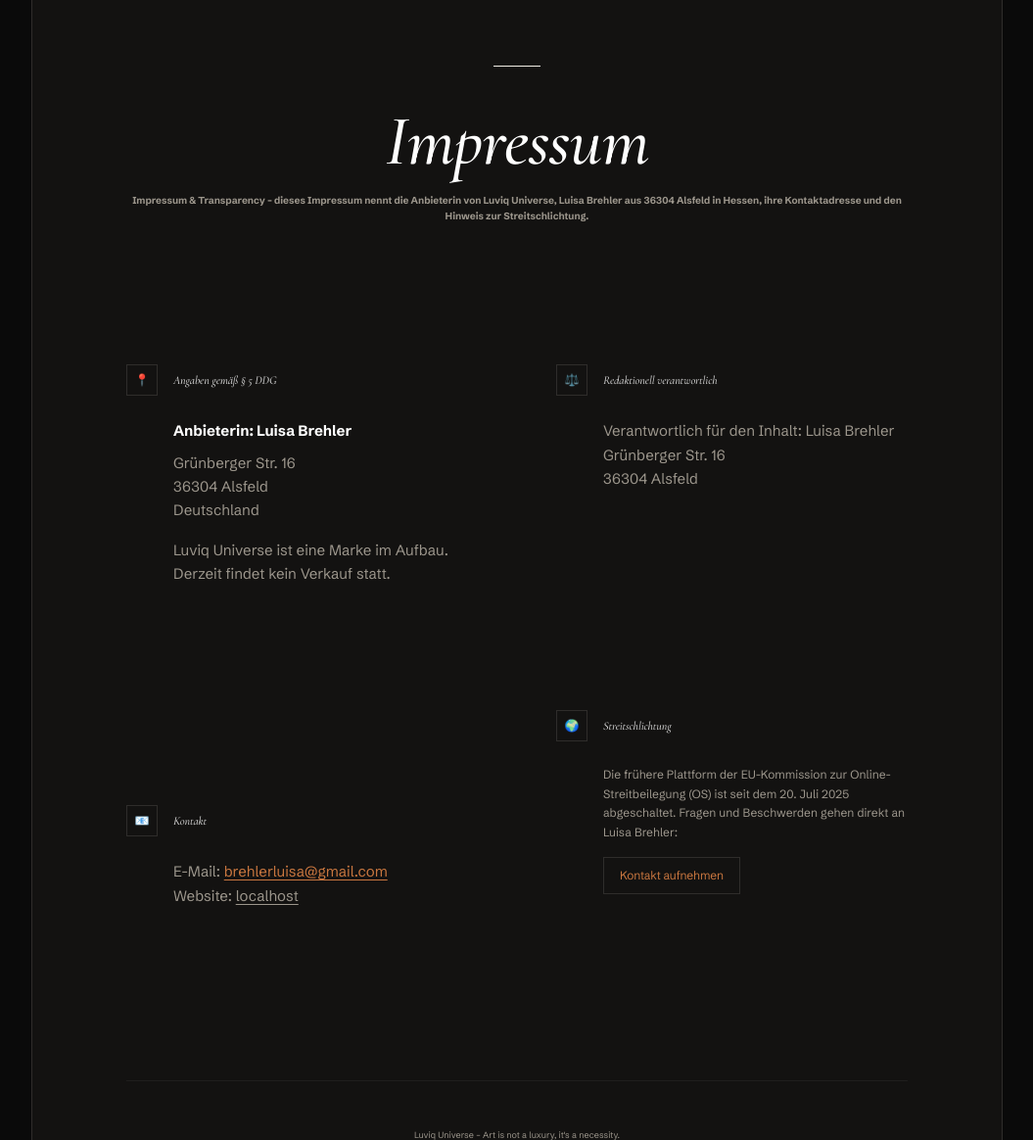
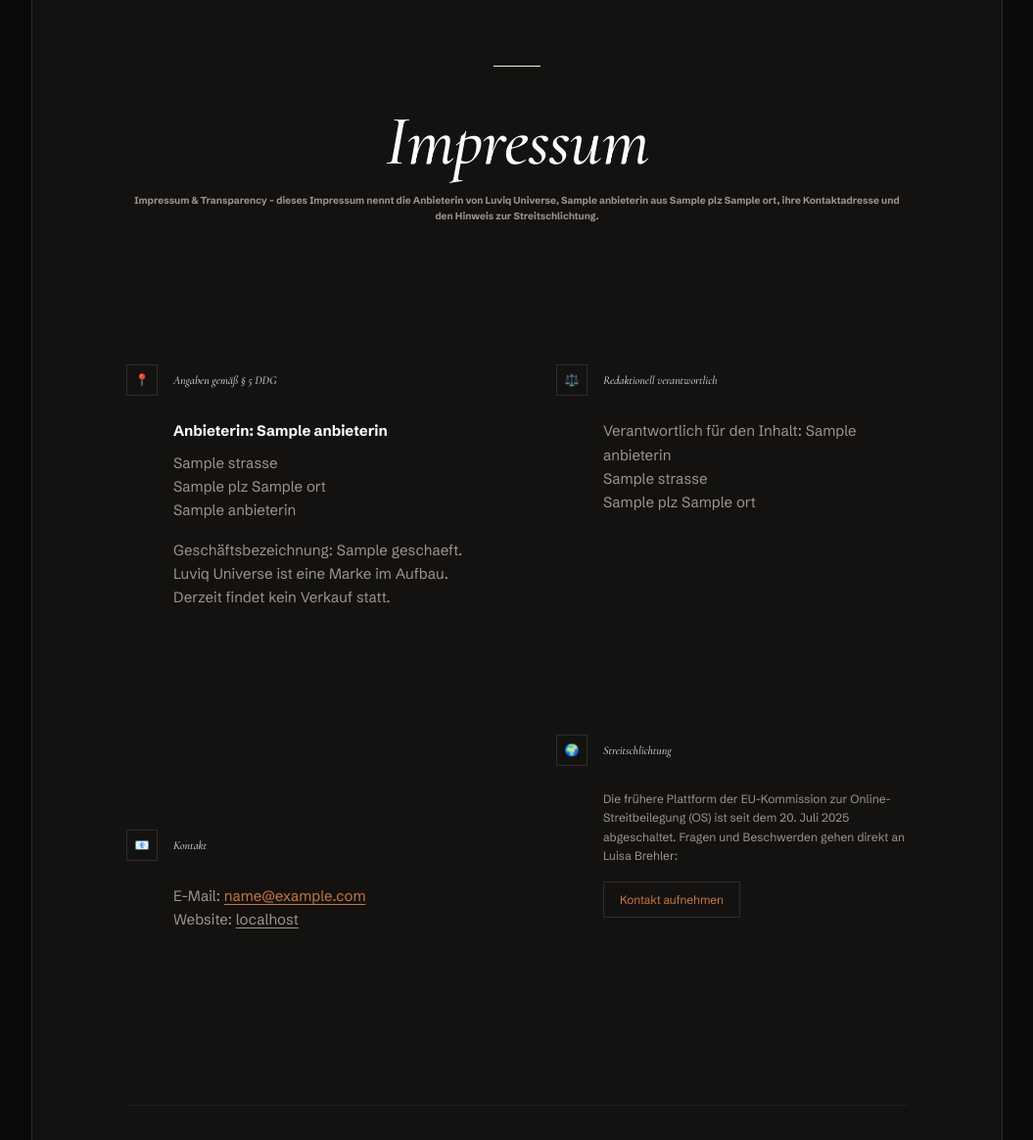
Before and after one commit to BastianScherzinger/Webseitemitstripe, a Django app: template shop1/templates/shop1/legal/impressum.html in a window 1280 px wide. Shown: the part 271-1435 px from the top of the page at 98% size, without its empty margins (112-1167 px from the left). Run offline with Django 3.2, Linux system fonts and the light colour scheme; the template is opened without the code that fills it: most values are stand-ins (such as "Sample title", 1, 10 or a date in 2020).

Commit message:
Recht: Anbieterin aus der Gewerbeanmeldung (Lübeck) an einer Stelle
Die Gewerbeanmeldung vom 22.10.2026 (Ordnungsamt Hansestadt Lübeck,
Beginn 01.11.2026, Geschäftsbezeichnung „Luviq“) nennt als Wohnung und
Betriebsstätte Mühlenkamp 5, 23569 Lübeck. Impressum, Datenschutz, AGB-Kopf,
Kontakt, Schema-Adresse, llms.txt und die Mailfußzeile nannten noch die
Alsfelder Anschrift. Neu: luviq_daten.ANBIETERIN und HERKUNFT, Kontext-
prozessor „anbieterin“; alle Stellen lesen nur noch von dort.

- Impressum: Lübecker Anschrift, Geschäftsbezeichnung Luviq, ohne Verkauf
  weiter „Derzeit findet kein Verkauf statt“; keine Telefonnummer (Luisas
  Entscheidung, keine Pflicht).
- Schema: keine Koordinaten mehr (Wohnung, kein Laden; die Alsfelder
  stimmten nicht mehr), Alsfeld als foundingLocation.
- Tests auf die neue Anschrift; „Lübeck“ zählt als Ort im Titel.

Rechtstexte bleiben zur Freigabe bei Luisa (Agenturregel 3).

Co-Authored-By: Claude Opus 5.5 <noreply@anthropic.com>

```diff
--- a/mainweb/settings.py
+++ b/mainweb/settings.py
@@ -195,6 +195,7 @@ TEMPLATES = [
                 'shop1.context_processors.feed_beworben',
                 'shop1.verkauf.verkauf_kontext',
                 'shop1.context_processors.luviq',
+                'shop1.context_processors.anbieterin',
             ],
         },
     },
--- a/shop1/mails.py
+++ b/shop1/mails.py
@@ -31,6 +31,7 @@ from django.urls import NoReverseMatch, reverse
 from django.utils import timezone
 from django.utils.html import escape
 
+from .luviq_daten import ANBIETERIN
 from .utils import send_brevo_email
 
 _log = logging.getLogger('shop1')
@@ -41,7 +42,8 @@ BETREIBER_VORGABE = 'bastian.scherzinger05@gmail.com'
 KONTAKT_EMAIL = 'brehlerluisa@gmail.com'
 INSTAGRAM_NAME = 'luviq.archive'
 INSTAGRAM_URL = 'https://www.instagram.com/luviq.archive/'
-IMPRESSUM_ZEILE = 'Luisa Brehler · Grünberger Str. 16 · 36304 Alsfeld'
+#: Aus der Gewerbeanmeldung (luviq_daten.ANBIETERIN), nicht hier abtippen.
+IMPRESSUM_ZEILE = '{name} · {strasse} · {plz} {ort}'.format(**ANBIETERIN)
 
 
 def live_url():
--- a/shop1/templates/shop1/kontakt.html
+++ b/shop1/templates/shop1/kontakt.html
@@ -89,7 +89,7 @@
             <p class="lv-lead">Über das Formular gehen Fragen zu einem einzelnen Stück – Maße, Material, Zustand –, zum ersten Drop oder zur Löschung eines Kontos. Geantwortet wird per E-Mail an die Adresse, die im Formular steht, in der Regel {{ antwort }}; eine Telefonnummer gibt es nicht. {% if motivanfrage_aktiv %}Wer ein eigenes Motiv möchte, fragt es über die Motivanfrage an; von der Anfrage bis zum fertigen Stück dauert es meistens {{ dauer }}, je nach Motiv. {% endif %}Wer zuerst nachlesen möchte: Hintergrund zu Upcycling, Second Hand und Vintage steht im <a href="{% url 'wissen' %}">Wissensbereich</a>. Im Formular sind alle vier Felder Pflichtfelder und mit einem Stern (*) gekennzeichnet.</p>{% endif %}
 
             <dl class="lv-daten lv-kontaktdaten">
-                <dt>Anschrift</dt><dd>Luviq Universe – Luisa Brehler<br>Grünberger Str. 16<br>36304 Alsfeld, Hessen, DE</dd>
+                <dt>Anschrift</dt><dd>Luviq Universe – {{ anbieterin.name }}<br>{{ anbieterin.strasse }}<br>{{ anbieterin.plz }} {{ anbieterin.ort }}, {{ anbieterin.land }}</dd>
                 {# Hier stand eine Platzhalter-Telefonnummer. Es gibt keine belegte Nummer im Projekt - auch das Impressum nennt keine -, und eine zu erfinden ist ausgeschlossen. Der Verweis fuehrt auf die Anbieterangaben; sobald eine Nummer vorliegt, wird daraus wieder ein tel:-Link. #}
                 <dt>E-Mail</dt><dd><a href="mailto:brehlerluisa@gmail.com">brehlerluisa@gmail.com</a></dd>
                 <dt>Anbieter</dt><dd><a href="{% url 'impressum' %}">Anbieterangaben im Impressum</a></dd>
--- a/shop1/templates/shop1/legal/agb.html
+++ b/shop1/templates/shop1/legal/agb.html
@@ -1,6 +1,6 @@
 {% extends 'base.html' %}
-{% block title %}AGB & Widerrufsrecht – Luviq Universe, Alsfeld{% endblock %}
-{% block meta_description %}{% if verkauf_aktiv %}Allgemeine Geschäftsbedingungen von Luviq Universe aus Alsfeld: Vertragsschluss, Preise, Zahlungsarten, Lieferung und Widerrufsrecht. Vor dem Kauf nachlesen.{% else %}Luviq Universe aus Alsfeld verkauft derzeit nichts, AGB gibt es deshalb noch nicht. Den Hinweis dazu hier nachlesen.{% endif %}{% endblock %}
+{% block title %}AGB & Widerrufsrecht – Luviq Universe, Lübeck{% endblock %}
+{% block meta_description %}{% if verkauf_aktiv %}Allgemeine Geschäftsbedingungen von Luviq Universe aus Lübeck: Vertragsschluss, Preise, Zahlungsarten, Lieferung und Widerrufsrecht. Vor dem Kauf nachlesen.{% else %}Luviq Universe aus Lübeck verkauft derzeit nichts, AGB gibt es deshalb noch nicht. Den Hinweis dazu hier nachlesen.{% endif %}{% endblock %}
 {% comment %}Verkaufsschalter: ohne Verkauf gelten die AGB noch nicht - Seite bleibt erreichbar, aber noindex, nicht im Fuss verlinkt und nicht in Sitemap und llms.txt.{% endcomment %}
 {% block meta_robots %}{% if verkauf_aktiv %}index, follow{% else %}noindex, follow{% endif %}{% endblock %}
 {% block brotkrume_ld %}
@@ -31,7 +31,7 @@
                 <h1 class="text-5xl md:text-7xl font-black heading-font text-white uppercase tracking-tighter mb-4">
                     Allgemeine Geschäftsbedingungen
                 </h1>
-                <p class="text-[10px] font-black uppercase tracking-[0.5em] text-white/20">Allgemeine Geschäftsbedingungen – diese AGB von Luviq Universe, Luisa Brehler aus 36304 Alsfeld, {% if verkauf_aktiv %}regeln in fünf Paragraphen den Vertragsschluss, die Beschaffenheit der handbemalten Unikate, Preise und Zahlung sowie das Widerrufsrecht von 14 Tagen. Maßgeblich ist der Wortlaut der Paragraphen darunter.{% else %}gelten erst ab Eröffnung des Shops. Derzeit findet kein Verkauf statt, deshalb gibt es noch keine Geschäftsbedingungen.{% endif %}</p>
+                <p class="text-[10px] font-black uppercase tracking-[0.5em] text-white/20">Allgemeine Geschäftsbedingungen – diese AGB von Luviq Universe, {{ anbieterin.name }} aus {{ anbieterin.plz }} {{ anbieterin.ort }}, {% if verkauf_aktiv %}regeln in fünf Paragraphen den Vertragsschluss, die Beschaffenheit der handbemalten Unikate, Preise und Zahlung sowie das Widerrufsrecht von 14 Tagen. Maßgeblich ist der Wortlaut der Paragraphen darunter.{% else %}gelten erst ab Eröffnung des Shops. Derzeit findet kein Verkauf statt, deshalb gibt es noch keine Geschäftsbedingungen.{% endif %}</p>
             </header>
 
             <div class="space-y-16 text-white/60 leading-relaxed font-light">
--- a/shop1/templates/shop1/legal/impressum.html
+++ b/shop1/templates/shop1/legal/impressum.html
@@ -1,7 +1,7 @@
 {% extends 'base.html' %}
 {% load static %}
-{% block title %}Impressum – Luviq Universe | Alsfeld, Hessen{% endblock %}
-{% block meta_description %}Anbieterkennzeichnung von Luviq Universe: Luisa Brehler, Grünberger Str. 16, 36304 Alsfeld. Kontaktdaten, Verantwortliche und rechtliche Hinweise hier nachlesen.{% endblock %}
+{% block title %}Impressum – Luviq Universe | {{ anbieterin.ort }}{% endblock %}
+{% block meta_description %}Anbieterkennzeichnung von Luviq Universe: {{ anbieterin.name }}, {{ anbieterin.strasse }}, {{ anbieterin.plz }} {{ anbieterin.ort }}. Kontaktdaten, Verantwortliche und rechtliche Hinweise hier nachlesen.{% endblock %}
 {% block meta_robots %}noindex, follow{% endblock %}
 {% block brotkrume_ld %}
 <script type="application/ld+json">
@@ -24,18 +24,18 @@
   "@type": {% if verkauf_aktiv %}"LocalBusiness"{% else %}"Organization"{% endif %},
   "@id": "{{ request.scheme }}://{{ request.get_host }}/#organization",
   "name": "Luviq Universe",
-  {% comment %}legalName „Name – Marke" liest sich wie die Bezeichnung eines Gewerbes; ohne Verkauf (kein Gewerbe angemeldet) entfällt er.{% endcomment %}
-  {% if verkauf_aktiv %}"legalName": "Luisa Brehler – Luviq Universe",{% endif %}
+  {% comment %}legalName einer Einzelunternehmerin ist ihr Name (Gewerbeanmeldung 22.10.2026, luviq_daten.ANBIETERIN). Ohne Verkauf bleibt er weg: die Seite tritt bis dahin nicht als Geschäft auf.{% endcomment %}
+  {% if verkauf_aktiv %}"legalName": "{{ anbieterin.name }}",{% endif %}
   "address": {
     "@type": "PostalAddress",
-    "streetAddress": "Grünberger Str. 16",
-    "addressLocality": "Alsfeld",
-    "postalCode": "36304",
-    "addressRegion": "Hessen",
-    "addressCountry": "DE"
+    "streetAddress": "{{ anbieterin.strasse }}",
+    "addressLocality": "{{ anbieterin.ort }}",
+    "postalCode": "{{ anbieterin.plz }}",
+    "addressRegion": "{{ anbieterin.region }}",
+    "addressCountry": "{{ anbieterin.land }}"
   },
-  {% if verkauf_aktiv %}"geo": {"@type": "GeoCoordinates", "latitude": 50.7517, "longitude": 9.2685},{% else %}"location": {"@type": "Place", "geo": {"@type": "GeoCoordinates", "latitude": 50.7517, "longitude": 9.2685}},{% endif %}
-  "email": "brehlerluisa@gmail.com",
+  {% comment %}Keine Koordinaten: die Anschrift ist eine Wohnung, kein Laden (23.10.2026). Die früheren Alsfelder Koordinaten stimmen nicht mehr.{% endcomment %}
+  "email": "{{ anbieterin.email }}",
   "url": "{{ request.scheme }}://{{ request.get_host }}/"
 }
 </script>
@@ -55,7 +55,7 @@
                 <h1 class="text-5xl md:text-7xl font-black heading-font text-white uppercase tracking-tighter mb-4">
                     Impressum
                 </h1>
-                <p class="text-[10px] font-black uppercase tracking-[0.5em] text-white/20">Impressum & Transparency – dieses Impressum nennt die Anbieterin von Luviq Universe, Luisa Brehler aus 36304 Alsfeld in Hessen, ihre Kontaktadresse und den Hinweis zur Streitschlichtung.</p>
+                <p class="text-[10px] font-black uppercase tracking-[0.5em] text-white/20">Impressum & Transparency – dieses Impressum nennt die Anbieterin von Luviq Universe, {{ anbieterin.name }} aus {{ anbieterin.plz }} {{ anbieterin.ort }}, ihre Kontaktadresse und den Hinweis zur Streitschlichtung.</p>
             </header>
 
             <div class="grid grid-cols-1 md:grid-cols-2 gap-20">
@@ -66,12 +66,12 @@
                             <h2 class="text-xs font-black uppercase tracking-widest text-white/80">Angaben gemäß § 5 DDG</h2>
                         </div>
                         <div class="text-white/40 leading-relaxed font-light pl-12">
-                            <p class="text-white font-bold mb-2">Anbieterin: Luisa Brehler</p>
-                            <p>Grünberger Str. 16</p>
-                            <p>36304 Alsfeld</p>
-                            <p>Deutschland</p>
-                            {% comment %}Verkaufsschalter: solange kein Gewerbe angemeldet ist, sagt das Impressum ausdrücklich, dass nichts verkauft wird. Die Impressumspflicht (Name, ladungsfähige Anschrift, E-Mail) bleibt auch ohne Verkauf.{% endcomment %}
-                            {% if not verkauf_aktiv %}<p class="mt-4">Luviq Universe ist eine Marke im Aufbau. Derzeit findet kein Verkauf statt.</p>{% endif %}
+                            <p class="text-white font-bold mb-2">Anbieterin: {{ anbieterin.name }}</p>
+                            <p>{{ anbieterin.strasse }}</p>
+                            <p>{{ anbieterin.plz }} {{ anbieterin.ort }}</p>
+                            <p>{{ anbieterin.land_name }}</p>
+                            {% comment %}Angaben aus der Gewerbeanmeldung vom 22.10.2026 (luviq_daten.ANBIETERIN): Geschäftsbezeichnung „Luviq", Betriebsstätte Lübeck. Verkaufsschalter: solange er aus ist, sagt das Impressum ausdrücklich, dass nichts verkauft wird.{% endcomment %}
+                            {% if not verkauf_aktiv %}<p class="mt-4">Geschäftsbezeichnung: {{ anbieterin.geschaeft }}. Luviq Universe ist eine Marke im Aufbau. Derzeit findet kein Verkauf statt.</p>{% endif %}
                         </div>
                     </section>
 
@@ -81,7 +81,7 @@
                             <h2 class="text-xs font-black uppercase tracking-widest text-white/80">Kontakt</h2>
                         </div>
                         <div class="text-white/40 leading-relaxed font-light pl-12">
-                            <p>E-Mail: <a href="mailto:brehlerluisa@gmail.com" class="text-glow-orange hover:underline">brehlerluisa@gmail.com</a></p>
+                            <p>E-Mail: <a href="mailto:{{ anbieterin.email }}" class="text-glow-orange hover:underline">{{ anbieterin.email }}</a></p>
                             {# Hier stand "www.luviq.de" - eine Adresse, unter der dieses Projekt nicht erreichbar ist. Die Seite nennt jetzt den Host, unter dem sie tatsaechlich ausgeliefert wird; damit stimmt die Angabe unabhaengig davon, welche Domain gerade davorsteht. #}
                             <p>Website: <a href="{{ request.scheme }}://{{ request.get_host }}/" class="hover:text-white transition-colors">{{ request.get_host }}</a></p>
                         </div>
@@ -95,9 +95,9 @@
                             <h2 class="text-xs font-black uppercase tracking-widest text-white/80">Redaktionell verantwortlich</h2>
                         </div>
                         <div class="text-white/40 leading-relaxed font-light pl-12">
-                            <p>Verantwortlich für den Inhalt: Luisa Brehler</p>
-                            <p>Grünberger Str. 16</p>
-                            <p>36304 Alsfeld</p>
+                            <p>Verantwortlich für den Inhalt: {{ anbieterin.name }}</p>
+                            <p>{{ anbieterin.strasse }}</p>
+                            <p>{{ anbieterin.plz }} {{ anbieterin.ort }}</p>
                         </div>
                     </section>
 
--- a/templates/base.html
+++ b/templates/base.html
@@ -72,31 +72,16 @@
           "image": "{{ request.scheme }}://{{ request.get_host }}{% static 'shop1/images/logo-luviq.jpeg' %}",
           "founder": {"@id": "{{ request.scheme }}://{{ request.get_host }}/#luisa"},
           "description": "{% if verkauf_aktiv %}Luviq Universe ist ein nachhaltiger Second-Hand-Shop aus Alsfeld in Hessen. Gründerin Luisa Brehler verwandelt handverlesene Vintage-Kleidung in handbemalte 1-of-1 Kunstwerke. Versand deutschlandweit.{% else %}Luviq Universe ist eine Modemarke im Aufbau aus Alsfeld in Hessen. Gründerin Luisa Brehler verwandelt handverlesene Vintage-Kleidung in handbemalte 1-of-1 Kunstwerke. Derzeit findet kein Verkauf statt.{% endif %}",
+          {% comment %}Anschrift aus der Gewerbeanmeldung vom 22.10.2026 (luviq_daten.ANBIETERIN). Keine Koordinaten mehr: die Anschrift ist eine Wohnung, kein Laden; die Alsfelder Koordinaten stimmen seit dem Umzug nicht mehr. Alsfeld bleibt als Herkunft (foundingLocation).{% endcomment %}
           "address": {
             "@type": "PostalAddress",
-            "streetAddress": "Grünberger Str. 16",
-            "addressLocality": "Alsfeld",
-            "postalCode": "36304",
-            "addressRegion": "Hessen",
-            "addressCountry": "DE"
+            "streetAddress": "{{ anbieterin.strasse }}",
+            "addressLocality": "{{ anbieterin.ort }}",
+            "postalCode": "{{ anbieterin.plz }}",
+            "addressRegion": "{{ anbieterin.region }}",
+            "addressCountry": "{{ anbieterin.land }}"
           },
-          {% comment %}geo gehoert nach schema.org nicht direkt an Organization, sondern an einen Place-Knoten - deshalb ueber location eingehaengt, unabhaengig vom Verkaufsschalter gueltig.{% endcomment %}
-          "location": {
-            "@type": "Place",
-            "address": {
-              "@type": "PostalAddress",
-              "streetAddress": "Grünberger Str. 16",
-              "addressLocality": "Alsfeld",
-              "postalCode": "36304",
-              "addressRegion": "Hessen",
-              "addressCountry": "DE"
-            },
-            "geo": {
-              "@type": "GeoCoordinates",
-              "latitude": 50.7517,
-              "longitude": 9.2685
-            }
-          },
+          "foundingLocation": {"@type": "Place", "name": "{{ herkunft.ort }}, {{ herkunft.region }}"},
 {% if verkauf_aktiv %}
           "areaServed": [
             {"@type": "City", "name": "Alsfeld"},
@@ -122,7 +107,7 @@
             {"@type": "Country", "name": "Deutschland"}
           ],
 {% endif %}
-          "email": "brehlerluisa@gmail.com",
+          "email": "{{ anbieterin.email }}",
 {% if verkauf_aktiv %}
           "priceRange": "€€",
           "currenciesAccepted": "EUR",
```
Also changed, not shown: shop1/context_processors.py (+8 -0 lines), shop1/luviq_daten.py (+26 -0 lines), shop1/templates/shop1/legal/datenschutz.html (+5 -5 lines), shop1/tests/test_inhalt.py (+3 -2 lines), shop1/tests/test_recht.py (+4 -1 lines), shop1/tests/test_seo.py (+2 -2 lines), shop1/tests/test_verkauf.py (+1 -1 lines), shop1/views/legal.py (+12 -3 lines).
